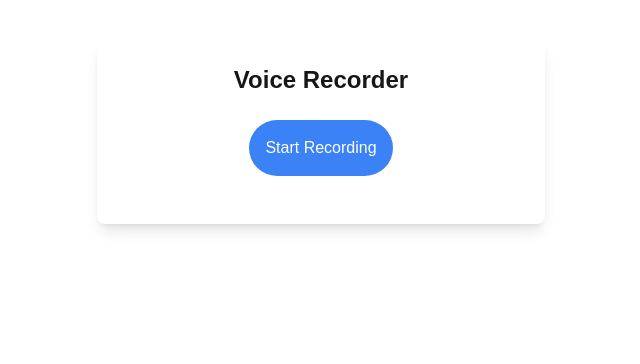
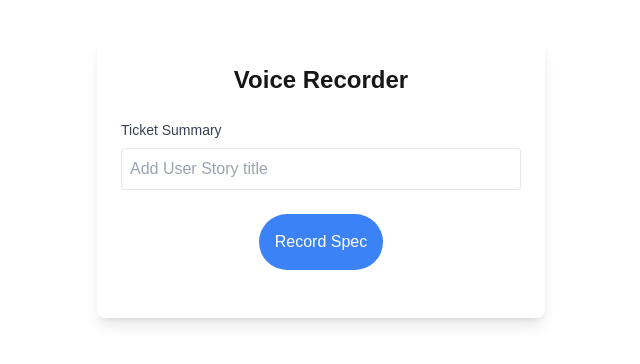
Before and after one commit to yaronsela1/smart-recorder, a Next.js app: page / in a window 1280 px wide. Shown: the top 364 px of the page, without its empty margins (319-959 px from the left). Built offline with nearby package versions, Linux system fonts and the light colour scheme.

Commit message:
the recording now sets the spec and there's a text box for the title

```diff
--- a/app/api/jira/route.js
+++ b/app/api/jira/route.js
@@ -1,5 +1,5 @@
 export async function POST(request) {
-    const { transcription } = await request.json();
+    const { transcription, summary } = await request.json();
     console.log('Received transcription:', transcription);
 
     try {
@@ -12,7 +12,7 @@ export async function POST(request) {
         body: JSON.stringify({
           fields: {
             project: { key: process.env.NEXT_PUBLIC_JIRA_PROJECT_KEY },
-            summary: transcription,
+            summary: summary,
             description: transcription,
             issuetype: { name: 'Story' },
             assignee: { name: 'Yaron Sela' },
--- a/components/VoiceRecorder.js
+++ b/components/VoiceRecorder.js
@@ -3,6 +3,7 @@ import React, { useState, useRef } from 'react';
 
 const VoiceRecorder = () => {
   // Make sure these state declarations are at the top of your component
+  const [summary, setSummary] = useState('');
   const [isRecording, setIsRecording] = useState(false);
   const [audioBlob, setAudioBlob] = useState(null);
   const [transcription, setTranscription] = useState('');
@@ -102,7 +103,7 @@ const VoiceRecorder = () => {
     try {
       const response = await fetch('/api/jira', {
         method: 'POST',
-        body: JSON.stringify({ transcription }),
+        body: JSON.stringify({ transcription, summary }),
         headers: {
           'Content-Type': 'application/json',
         }
@@ -120,6 +121,19 @@ const VoiceRecorder = () => {
     <div className="max-w-md mx-auto mt-10 p-6 bg-white rounded-lg shadow-lg">
       <h2 className="text-2xl font-bold mb-6 text-center">Voice Recorder</h2>
 
+      <div className="mb-6">
+        <label className="block text-sm font-medium text-gray-700 mb-2">
+          Ticket Summary
+        </label>
+        <input
+          type="text"
+          value={summary}
+          onChange={(e) => setSummary(e.target.value)}
+          placeholder="Add User Story title"
+          className="w-full p-2 border rounded focus:ring-blue-500 focus:border-blue-500"
+          required
+        />
+      </div>
 
       <div className="flex justify-center mb-6">
         <button
@@ -130,7 +144,7 @@ const VoiceRecorder = () => {
               : 'bg-blue-500 hover:bg-blue-600'
           } text-white`}
         >
-          {isRecording ? 'Stop Recording' : 'Start Recording'}
+          {isRecording ? 'Stop Recording' : 'Record Spec'}
         </button>
       </div>
 
```
